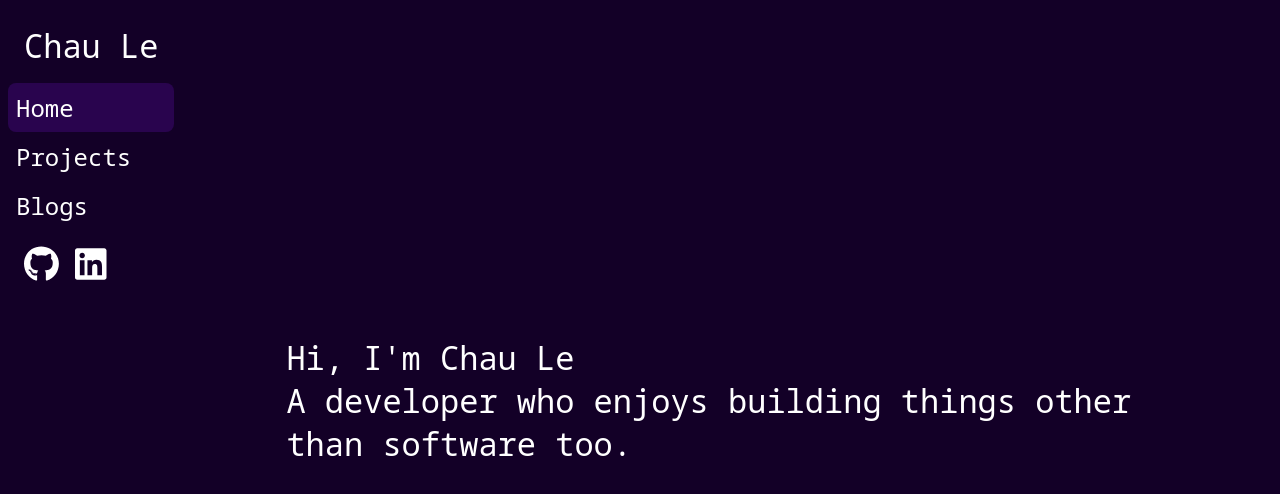
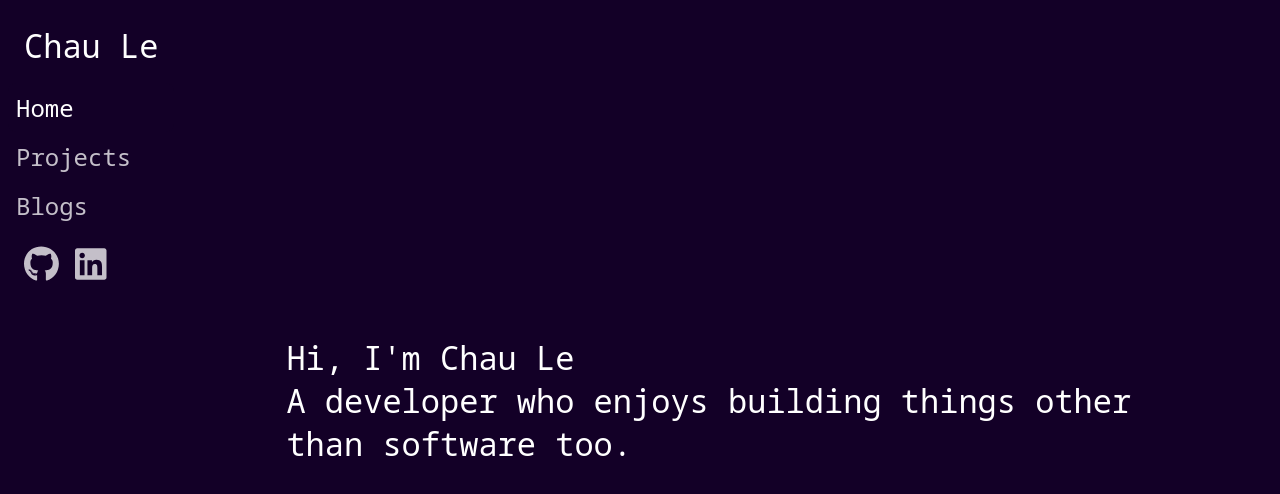
Before and after one commit to ChauLe19/ChauLe19.github.io, a React (Create React App) app: page / in a window 1280 px wide. Shown: the top 494 px of the page. Built offline with nearby package versions, Linux system fonts and the light colour scheme.

Commit message:
Animation on buttons

```diff
--- a/src/App.css
+++ b/src/App.css
@@ -3,6 +3,28 @@
   align-items: center;
   font-size: 2rem;
   padding: 1rem;
+}
+
+@keyframes slideUpAnimation{
+  0% {
+      transform: translateY(100%);
+  }
+  100% {
+      transform: translateY(0);
+   }
+}
+
+@keyframes buttonActiveAnimation{
+  from {
+    background-color: var(--primaryColor);
+  }
+  from {
+    background-color: var(--secondaryColor);
+  }
+}
+
+#intro div {
+  animation: 1s ease-out 0s slideUpAnimation;
 }
 
 .app {
@@ -30,16 +52,30 @@
 
 a.sidebar-item {
   border-radius: 0.5rem;
+  color:white;
+  opacity: 75%;
+  transition-duration: 0.15s;
 }
 
 a:hover.sidebar-item {
-  background-color: var(--primaryColor);
   border-radius: 0.5rem;
+  opacity: 100%;
 }
 
 a.active.sidebar-item {
+  animation: 1s ease-out 0s buttonActiveAnimation;
   background-color: var(--primaryColor);
   border-radius: 0.5rem;
+  opacity: 100%;
+}
+
+#contacts .icon a {
+  opacity: 75%;
+  transition-duration: .15s;
+}
+
+#contacts .icon a:hover {
+  opacity: 100%;
 }
 
 .contact .icon {
```
